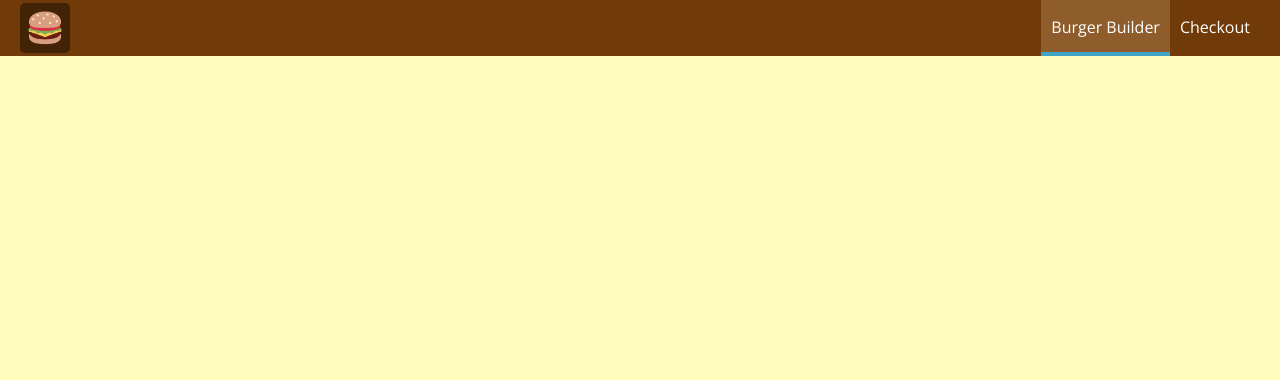
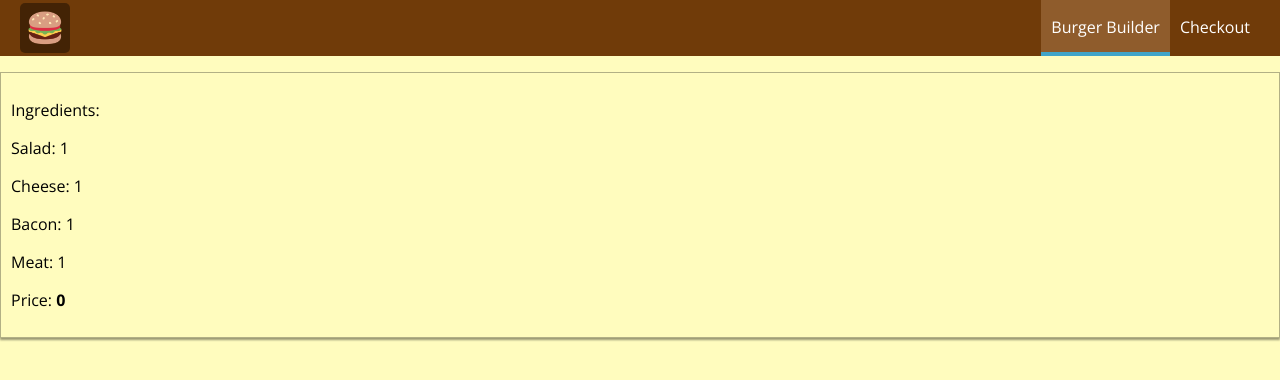
Before and after one commit to cdiasperera/build-a-burger, a React (Create React App) app: page /orders in a window 1280 px wide. Shown: the top 380 px of the page. Built offline with nearby package versions, Linux system fonts and the light colour scheme.

Commit message:
Orders Page partially implemented

```diff
--- a/src/App.js
+++ b/src/App.js
@@ -4,12 +4,15 @@ import { BrowserRouter, Route } from 'react-router-dom'
 import Layout from './hoc/Layout/Layout'
 import BurgerBuilder from './containers/BurgerBuilder/BurgerBuilder'
 import Checkout from './containers/Checkout/Checkout'
+import Orders from './containers/Orders/Orders'
+
 function App () {
   return (
     <BrowserRouter>
       <Layout>
         <Route path='/' exact component={BurgerBuilder} />
         <Route path='/checkout' component={Checkout} />
+        <Route path='/orders' component={Orders} />
       </Layout>
     </BrowserRouter>
   )
--- /dev/null
+++ b/src/components/Order/Order.js
@@ -0,0 +1,31 @@
+import React from 'react'
+
+import { INGREDIENTS_ORDER, INGREDIENT_LIST }
+  from '../Burger/Ingredient/Ingredient'
+
+import classes from './Order.module.css'
+
+const Order = ({ ingredients, price }) => {
+  console.log(price)
+  const ingredientSummary = []
+  for (const ingredient of INGREDIENTS_ORDER) {
+    if (
+      ingredient !== INGREDIENT_LIST.breadTop &&
+      ingredient !== INGREDIENT_LIST.breadBottom
+    ) {
+      ingredientSummary.push(
+        <p key={ingredient}> {ingredient}: {ingredients[ingredient]}</p>
+      )
+    }
+  }
+
+  return (
+    <div className={classes.Order}>
+      <p>Ingredients: </p>
+      {ingredientSummary}
+      <p>Price: <strong>{price}</strong></p>
+    </div>
+  )
+}
+
+export default Order
--- /dev/null
+++ b/src/components/Order/Order.module.css
@@ -0,0 +1,8 @@
+.Order {
+  width: 100%;
+  border: 1px solid rgba(0,0,0,0.3);
+  box-shadow: 0 2px 2px rgba(0,0,0,0.4);
+  padding: 10px;
+  margin: 10px auto;
+  box-sizing: border-box;
+}
--- /dev/null
+++ b/src/containers/Orders/Orders.js
@@ -0,0 +1,21 @@
+import React, { Component } from 'react'
+
+import Order from '../../components/Order/Order'
+
+class Orders extends Component {
+  ingredients = {
+    Salad: 1,
+    Meat: 1,
+    Bacon: 1,
+    Cheese: 1
+  }
+
+  price = '0'
+  render = () => {
+    return (
+      <Order price={this.price} ingredients={this.ingredients} />
+    )
+  }
+}
+
+export default Orders
```
